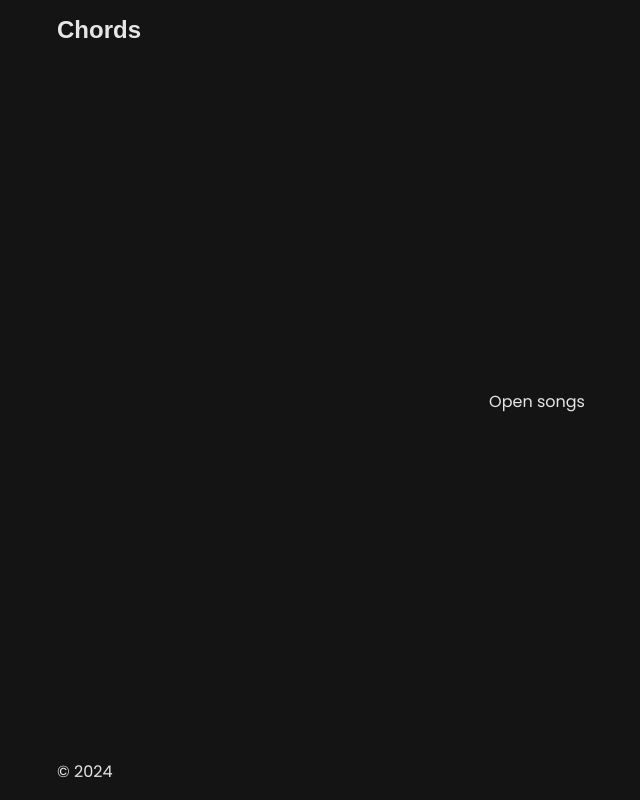
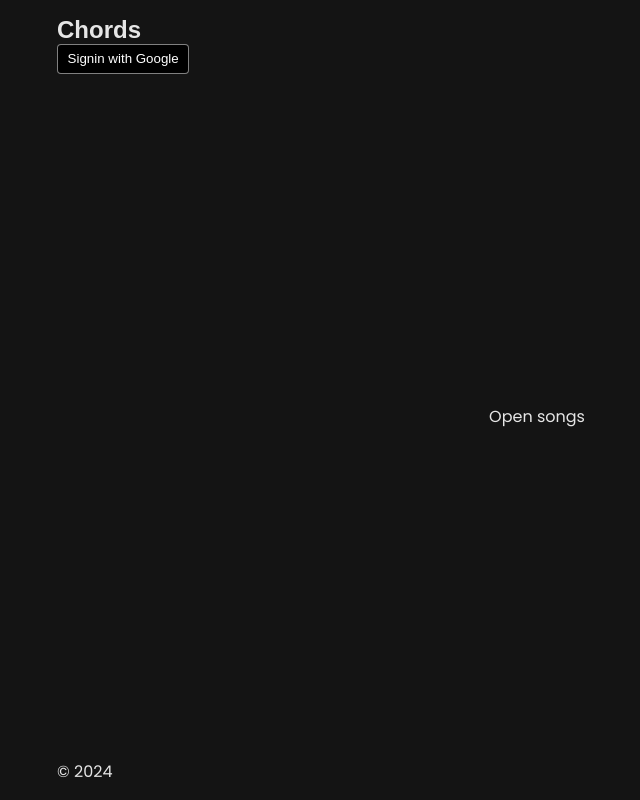
Before and after one commit to johanneshighspirits/chords, a Next.js app: page / in a window 1280 px wide. Shown: the whole page, without its empty margins (103-743 px from the left). Built offline with nearby package versions, Linux system fonts and the light colour scheme; a web font is replaced by a local one.

Commit message:
Google auth

```diff
--- a/package.json
+++ b/package.json
@@ -16,6 +16,7 @@
     "clsx": "^2.1.0",
     "drizzle-orm": "^0.30.1",
     "next": "^14.2.0-canary.39",
+    "next-auth": "^5.0.0-beta.16",
     "react": "^18",
     "react-dom": "^18",
     "zod": "^3.22.4"
--- /dev/null
+++ b/src/app/api/auth/[...nextauth]/route.ts
@@ -0,0 +1,2 @@
+import { handlers } from '@/auth';
+export const { GET, POST } = handlers;
--- /dev/null
+++ b/src/auth.ts
@@ -0,0 +1,6 @@
+import NextAuth from 'next-auth';
+import Google from 'next-auth/providers/google';
+
+export const { handlers, signIn, signOut, auth } = NextAuth({
+  providers: [Google],
+});
--- a/src/components/Header.tsx
+++ b/src/components/Header.tsx
@@ -1,10 +1,12 @@
 import styles from './Header.module.css';
+import { SignIn } from './auth/SignIn';
 import { Container } from './layout/PageContainer';
 
 export const Header = () => (
   <header className={styles.Header}>
     <Container>
       <h1>Chords</h1>
+      <SignIn />
     </Container>
   </header>
 );
--- /dev/null
+++ b/src/components/auth/SignIn.tsx
@@ -0,0 +1,13 @@
+import { signIn } from '@/auth';
+
+export const SignIn = () => {
+  return (
+    <form
+      action={async () => {
+        'use server';
+        await signIn('google');
+      }}>
+      <button type="submit">Signin with Google</button>
+    </form>
+  );
+};
--- /dev/null
+++ b/src/middleware.ts
@@ -0,0 +1 @@
+export { auth as middleware } from './auth';
```
Also changed, not shown: 1 other file (tests, documents, lock files or other folders).
